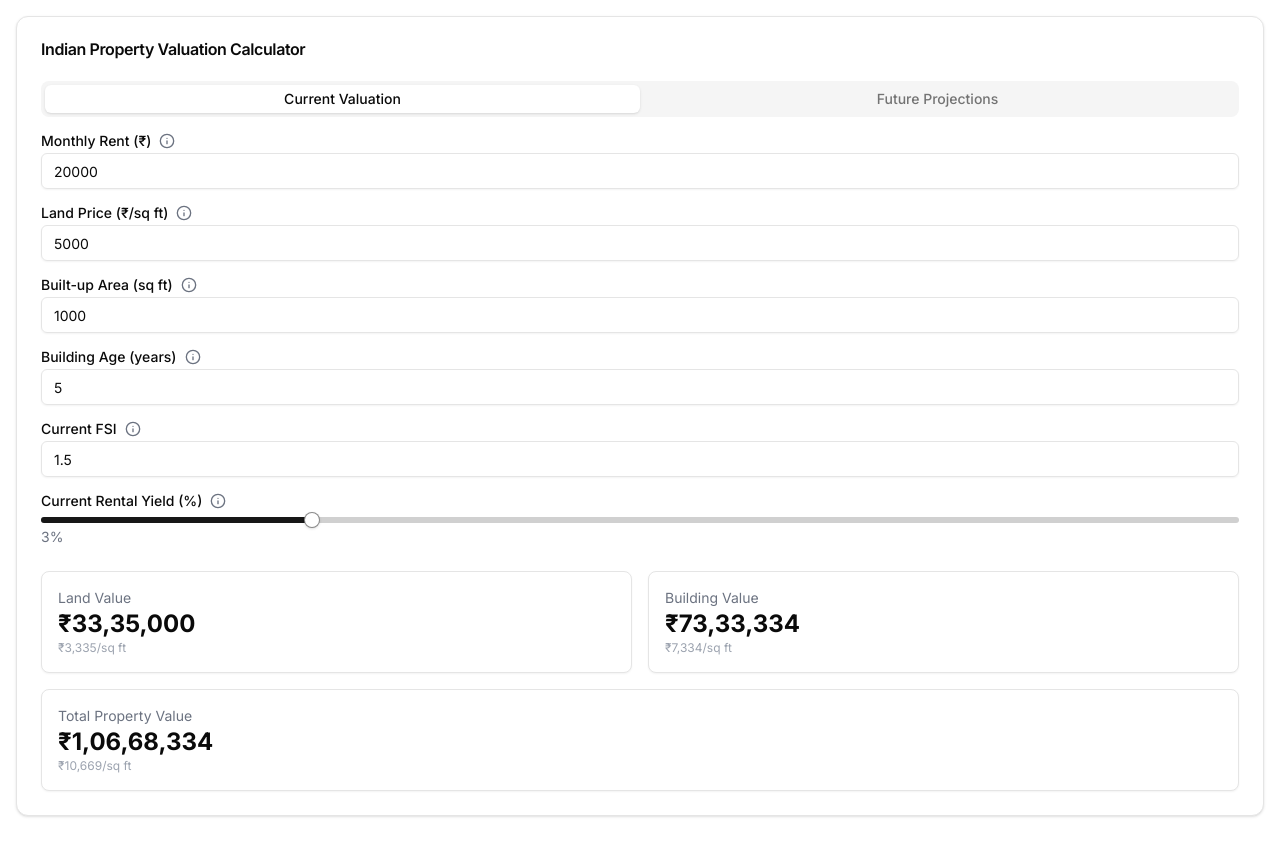
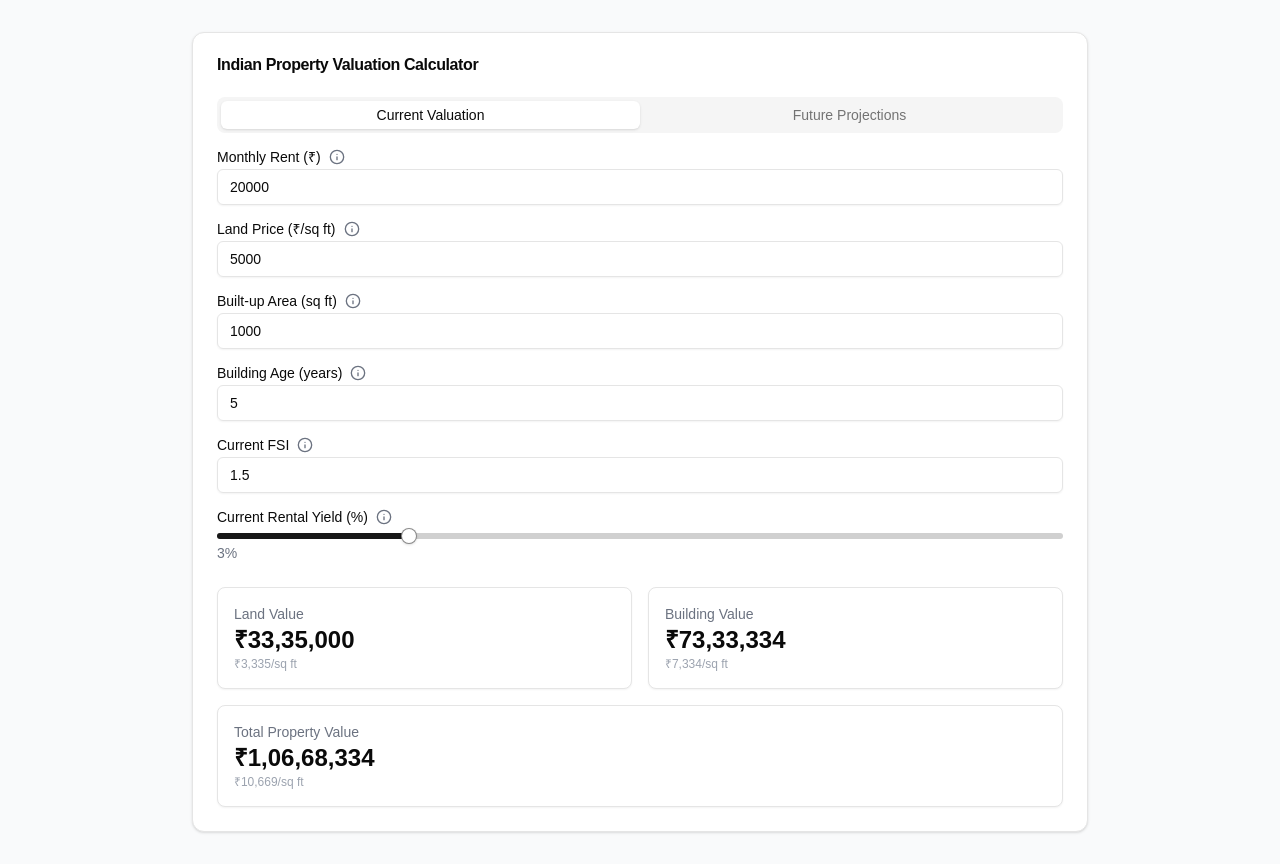
Before and after one commit to sureshsu06/property-calculator, a Next.js app: page / in a window 1280 px wide. Before the commit the page ends 832 px from the top, so only its background shows below. Built offline with nearby package versions, Linux system fonts and the light colour scheme.

Commit message:
Deploy to GitHub Pages

```diff
--- a/app/layout.tsx
+++ b/app/layout.tsx
@@ -1,9 +1,6 @@
 // app/layout.tsx
+import './globals.css'
 import type { Metadata } from 'next'
-import { Inter } from 'next/font/google'
-import './globals.css'
-
-const inter = Inter({ subsets: ['latin'] })
 
 export const metadata: Metadata = {
   title: 'Property Calculator',
@@ -17,7 +14,9 @@ export default function RootLayout({
 }) {
   return (
     <html lang="en">
-      <body className={inter.className}>{children}</body>
+      <body>
+        {children}
+      </body>
     </html>
   )
 }
--- a/app/page.tsx
+++ b/app/page.tsx
@@ -1,12 +1,13 @@
-// app/page.tsx
 'use client';
 
-import { PropertyValuation } from '@/components/property-valuation';
+import { PropertyValuation } from '../components/property-valuation';
 
 export default function Home() {
   return (
-    <main className="container mx-auto p-4">
-      <PropertyValuation />
-    </main>
+    <div className="min-h-screen bg-gray-50 p-4 sm:p-8">
+      <main className="container mx-auto max-w-4xl">
+        <PropertyValuation />
+      </main>
+    </div>
   );
 }
--- a/next.config.js
+++ b/next.config.js
@@ -1,7 +1,6 @@
 /** @type {import('next').NextConfig} */
 const nextConfig = {
     output: 'export',
-    basePath: '/property-calculator',
     images: {
       unoptimized: true,
     },
```
Also changed, not shown: 1 other file (tests, documents, lock files or other folders).
